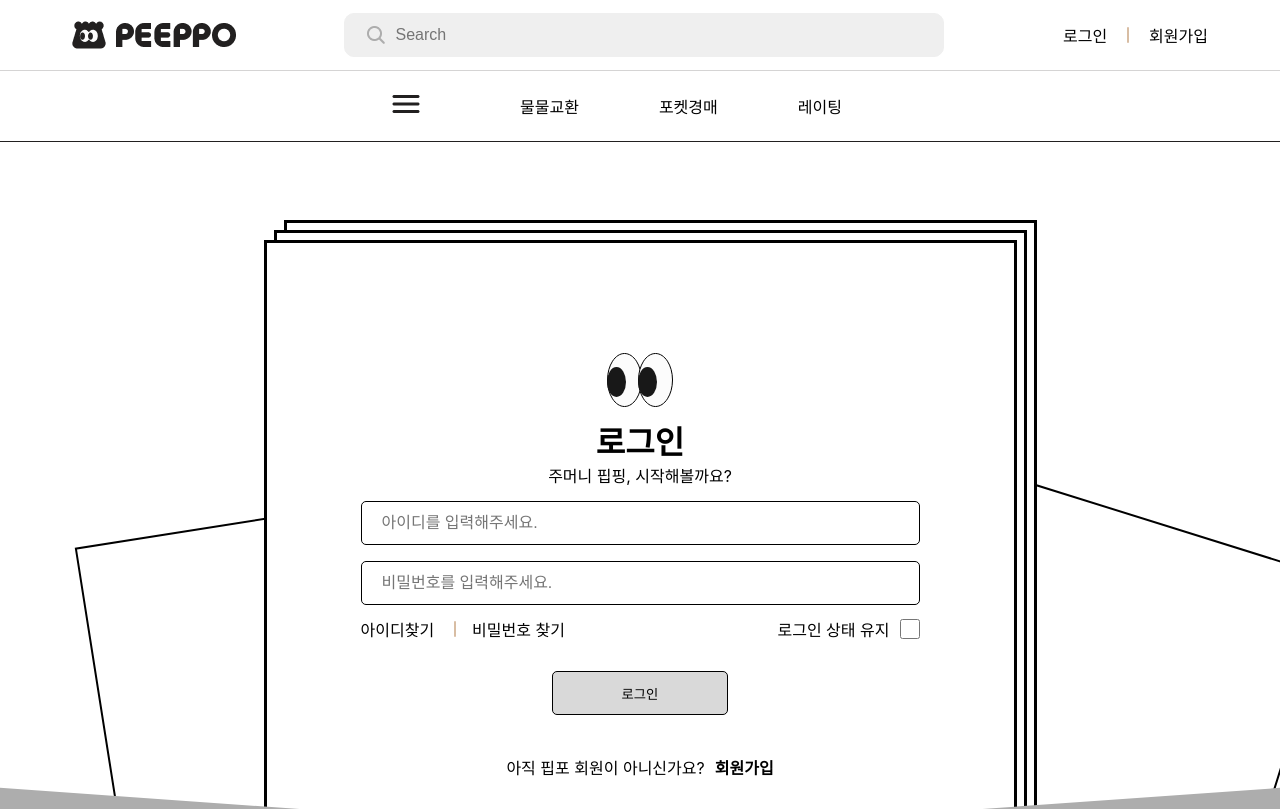
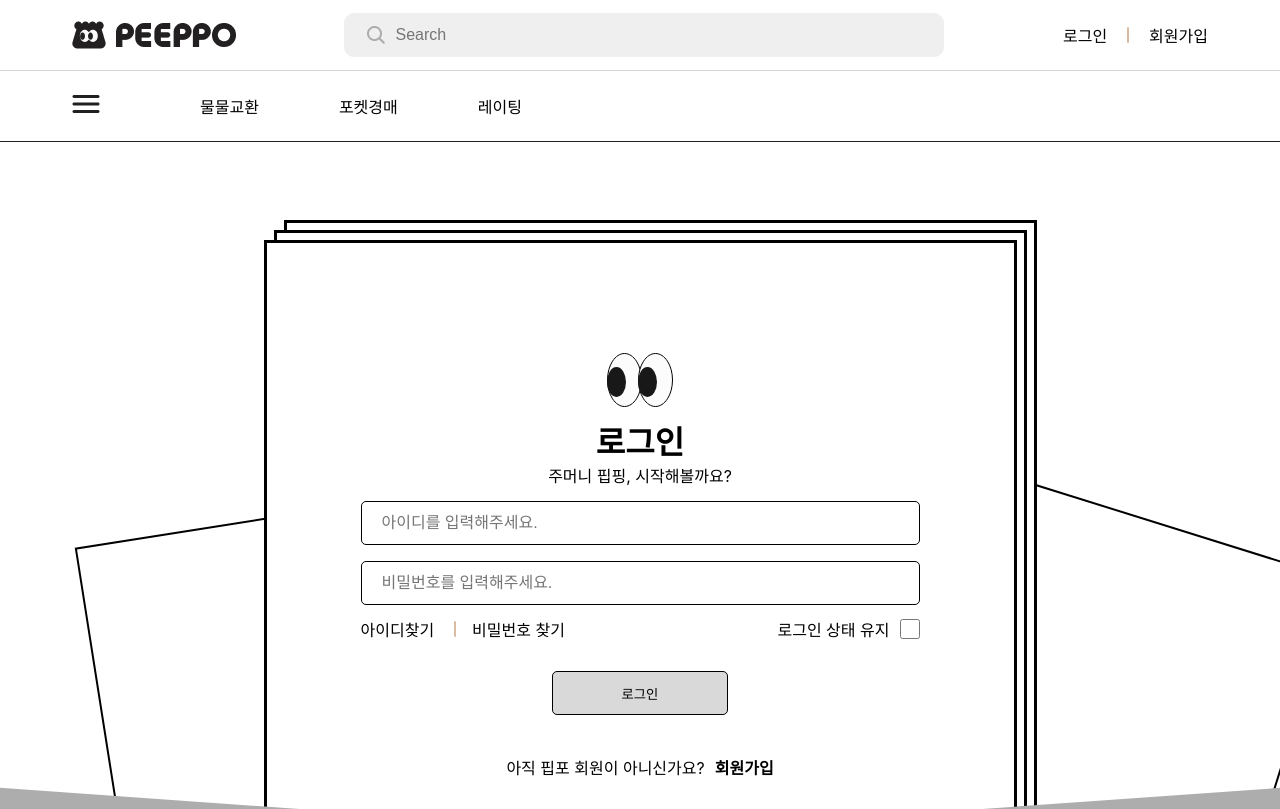
Before and after one commit to ffinal4/front-end, a React (Create React App) app: page /login in a window 1280 px wide. Shown: the top 809 px of the page. Built offline with nearby package versions, Linux system fonts and the light colour scheme; no server answers; a web font is replaced by a local one.

Commit message:
PEEP-32 <Feat : Navbar 작업>

```diff
--- a/src/components/common/Navbar.tsx
+++ b/src/components/common/Navbar.tsx
@@ -37,23 +37,13 @@ const Navbar = () => {
   );
 };
 const CategoryHeaderContainer = styled.div`
-  width: 1920px;
+  max-width: 1920px;
   height: 70px;
   display: flex;
   align-items: center;
 `;
 
 const Wrapper = styled.div`
-  width: 1136px;
-  display: flex;
-  align-items: center;
-  margin: 0px auto;
-  @media screen and (max-width: 1136px) {
-    width: 100%;
-  }
-`;
-
-const CategoryOutContainer = styled.div`
   width: 1136px;
   display: flex;
   align-items: center;
```
